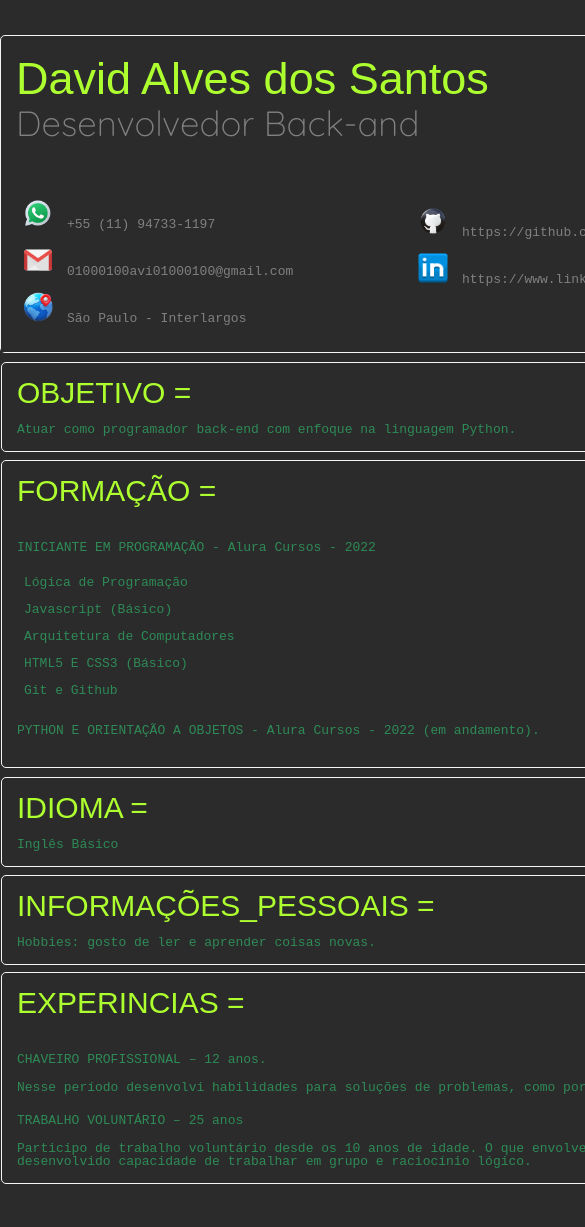
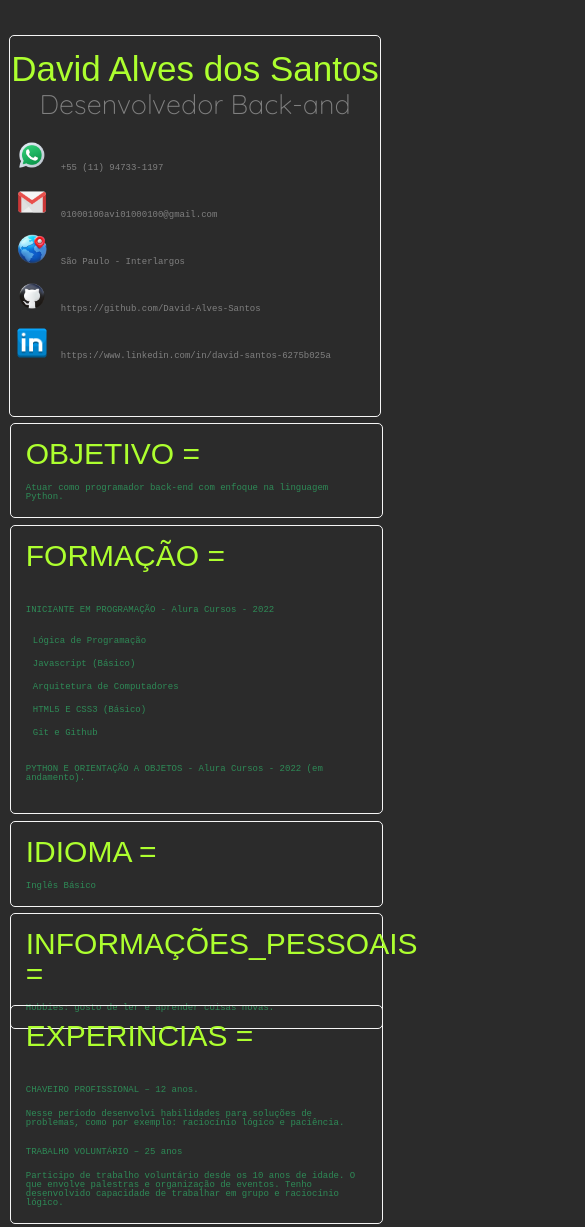
Before and after one commit to David-Alves-Santos/curriculo, a plain HTML site: page index.html in a window 390 px wide. Shown: the top 1227 px of the page, 585 px wide, since content can reach past the window. Drawn offline with Linux system fonts and the light colour scheme; a web font is replaced by a local one.

Commit message:
Responsividade

```diff
--- a/style.css
+++ b/style.css
@@ -156,3 +156,68 @@ footer{
     height: 50px;
     margin-top: 950px;
 }
+
+@media (max-width: 480px){
+
+
+    body{
+        width: 95%;
+    }
+
+    header{
+        text-align: center;
+        padding: 10px 0px 0px 0px;
+    }
+
+    h1{
+        font-size: 35px;
+    }
+
+    .cargo{
+        font-size: 27px;
+    }
+
+    .dados_pessoais, .dados_profissionais {
+        width: 99%;
+        padding: 0px;
+        margin: 0px;
+    }
+
+    .dados_endereco{
+
+        font-size: 9px;
+    }
+
+    .objetivo, .formacao, .idioma, .informacoes_pessoais, .experiencias{
+        width: 92%;
+
+    }
+
+    .objetivo{
+        width: 92%;
+        margin-top: 10px;
+    }
+
+    .formacao{
+        width: 92%;
+        margin-top: 112px;
+    }
+
+    .idioma{
+        width: 92%;
+        margin-top: 408px;
+    }
+
+    .informacoes_pessoais{
+        width: 92%;
+        margin-top: 500px;
+    }
+
+    .experiencias{
+        width: 92%;
+        margin-top: 592px;
+
+    }
+
+
+}
```
